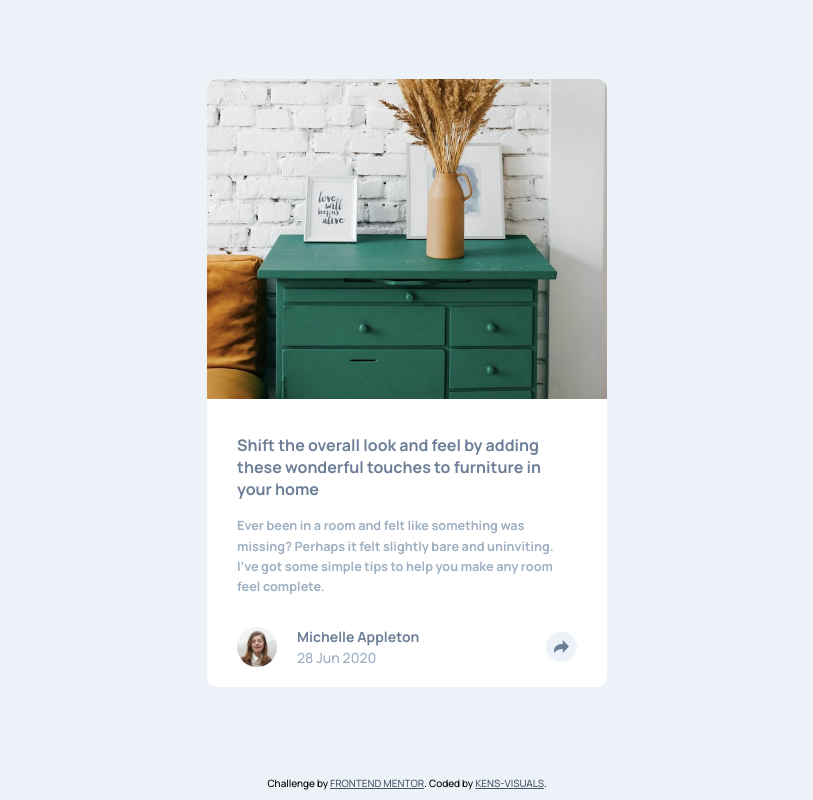
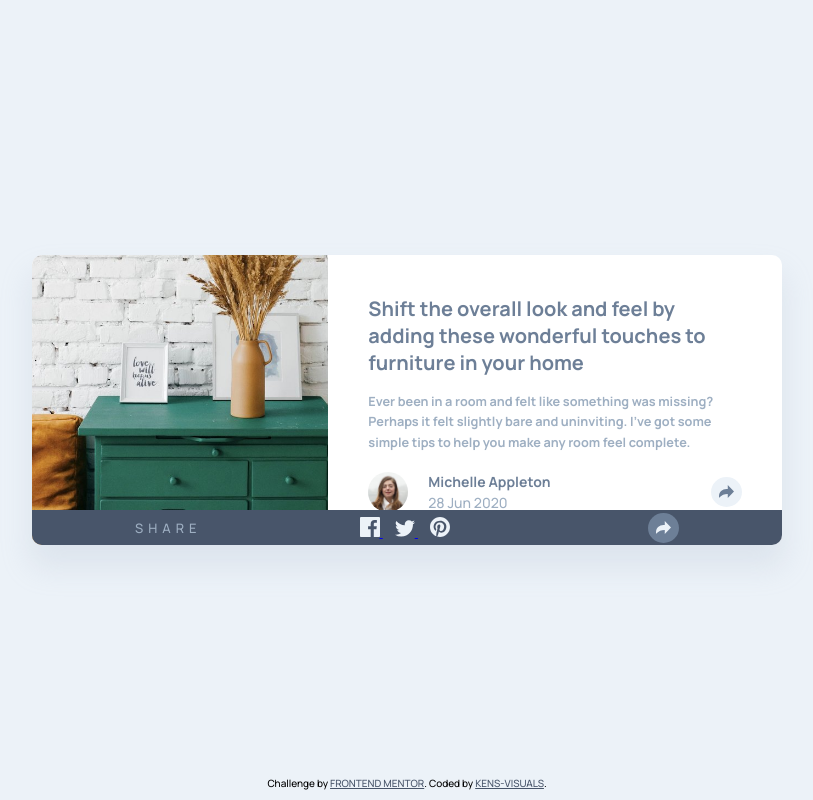
Before and after one commit to kens-visuals/article-preview-component, a website: page index.html in a window 1280 px wide. Shown: the whole page, without its empty margins (233-1046 px from the left). Drawn offline with Linux system fonts and the light colour scheme.

Commit message:
add mobile and desktop final layouts

```diff
--- a/index.html
+++ b/index.html
@@ -23,41 +23,39 @@
   <body>
     <main class="main">
       <div class="container">
-        <div class="card">
-          <img src="./images/drawers.jpg" alt="drawers" class="card__img" />
+        <figure class="card">
+          <div class="card__hero">
+            <!-- <img src="./images/drawers.jpg" alt="drawers" class="card__img" /> -->
+          </div>
 
           <div class="card__content">
-            <h1 class="card__content-heading">
+            <h1 class="card__heading">
               Shift the overall look and feel by adding these wonderful touches
               to furniture in your home
             </h1>
-            <p class="card__content-text">
+            <p class="card__description">
               Ever been in a room and felt like something was missing? Perhaps
               it felt slightly bare and uninviting. I’ve got some simple tips to
               help you make any room feel complete.
             </p>
 
-            <div class="card__content-info">
+            <div class="card__info">
               <img
                 src="./images/avatar-michelle.jpg"
                 alt="avatar michelle"
-                class="card__content-info--img"
+                class="card__info-img"
               />
-              <div class="card__content-info--box">
-                <p class="card__content-info--name">Michelle Appleton</p>
-                <p class="card__content-info--date">28 Jun 2020</p>
+
+              <div class="card__info-box">
+                <p class="card__info-name">Michelle Appleton</p>
+                <p class="card__info-date">28 Jun 2020</p>
               </div>
 
-              <div
-                class="
-                  card__content-info-container
-                  card__content-info-container--active
-                "
-              >
-                <p class="card__content-info-text">Share</p>
+              <div class="card__info-container card__info-container--active">
+                <p class="card__info-text">Share</p>
 
-                <div class="card__content-info-icons">
-                  <a href="#" class="card__content-info-icon">
+                <div class="card__info-icons">
+                  <a href="#" class="card__info-icon">
                     <svg
                       xmlns="http://www.w3.org/2000/svg"
                       width="20"
@@ -68,7 +66,7 @@
                       />
                     </svg>
                   </a>
-                  <a href="#" class="card__content-info-icon">
+                  <a href="#" class="card__info-icon">
                     <svg
                       xmlns="http://www.w3.org/2000/svg"
                       width="20"
@@ -79,7 +77,7 @@
                       />
                     </svg>
                   </a>
-                  <a href="#" class="card__content-info-icon">
+                  <a href="#" class="card__info-icon">
                     <svg
                       xmlns="http://www.w3.org/2000/svg"
                       width="20"
@@ -93,10 +91,7 @@
                 </div>
                 <a
                   href="#"
-                  class="
-                    card__content-info-icon
-                    card__content-info-icon--share--active
-                  "
+                  class="card__info-icon card__info-icon--share--active"
                 >
                   <svg
                     xmlns="http://www.w3.org/2000/svg"
@@ -109,10 +104,8 @@
                   </svg>
                 </a>
               </div>
-              <a
-                href="#"
-                class="card__content-info-icon card__content-info-icon--share"
-              >
+
+              <a href="#" class="card__info-icon card__info-icon--share">
                 <svg xmlns="http://www.w3.org/2000/svg" width="15" height="13">
                   <path
                     d="M15 6.495L8.766.014V3.88H7.441C3.33 3.88 0 7.039 0 10.936v2.049l.589-.612C2.59 10.294 5.422 9.11 8.39 9.11h.375v3.867L15 6.495z"
@@ -121,7 +114,7 @@
               </a>
             </div>
           </div>
-        </div>
+        </figure>
       </div>
     </main>
 
--- a/scss/_base.scss
+++ b/scss/_base.scss
@@ -27,4 +27,5 @@ body {
   background-color: $color-secondary;
   display: grid;
   grid-template-rows: 1fr auto;
+  position: relative;
 }
--- a/scss/_components.scss
+++ b/scss/_components.scss
@@ -1,54 +1,94 @@
 .card {
   width: 100%;
+  max-width: 32rem;
   background-color: $color-secondary--light;
+  box-shadow: 0 2rem 3rem 0.25rem rgba(158, 175, 194, 0.2);
   border-radius: 1rem;
   overflow: hidden;
   position: relative;
+  display: flex;
+  align-items: center;
+  flex-direction: column;
+  justify-content: center;
 
-  &__img {
+  @media (min-width: 768px) {
+    max-width: 75rem;
+    flex-direction: row;
+    position: absolute;
+    top: 50%;
+    left: 50%;
+    transform: translate(-50%, -50%);
+  }
+
+  &__hero {
     width: 100%;
+    height: 21rem;
+    background-image: url(../images/drawers.jpg);
+    background-size: cover;
+    transform: translateY(-1.4rem);
+
+    @media (min-width: 768px) {
+      width: 65rem;
+      height: 29rem;
+      transform: translateY(0);
+    }
   }
 
   &__content {
-    padding: 3rem 3rem 2rem 3rem;
+    padding: 2rem 3rem;
 
-    &-heading {
+    @media (min-width: 768px) {
+      width: 90rem;
+      height: 29rem;
+      padding: 4rem;
+    }
+  }
+
+  &__heading {
     color: $color-primary--dark;
     font-size: 1.6rem;
     margin-bottom: 1.5rem;
+
+    @media (min-width: 768px) {
+      font-size: 2rem;
+    }
   }
 
-    &-text {
+  &__description {
     color: $color-primary--light;
     font-size: 1.27rem;
     font-weight: 700;
     line-height: 1.6;
     margin-bottom: 3rem;
+
+    @media (min-width: 768px) {
+      margin-bottom: 2rem;
+    }
   }
 
-    &-info {
+  &__info {
     width: 100%;
     display: flex;
     align-items: center;
     justify-content: flex-start;
 
-      &--img {
+    &-img {
       width: 4rem;
       border-radius: 50%;
     }
 
-      &--box {
-        margin-left: 2rem;
+    &-box {
+      margin: 0 auto 0 2rem;
     }
 
-      &--name {
+    &-name {
       color: $color-primary--dark;
       font-size: 1.4rem;
       font-weight: 700;
       margin-bottom: 0.2rem;
     }
 
-      &--date {
+    &-date {
       color: $color-primary--light;
       font-size: 1.4rem;
       font-family: $font-primary;
@@ -67,7 +107,7 @@
       justify-content: space-around;
 
       &--active {
-          display: none;
+        // display: none;
       }
     }
 
@@ -75,12 +115,12 @@
       color: $color-primary--light;
       text-transform: uppercase;
       letter-spacing: 0.5rem;
-        font-size: 1.2rem;
+      font-size: 1.3rem;
     }
 
     &-icons {
       fill: $color-secondary;
-        margin-left: -3rem;
+      margin: 0.4rem 0 0 -4rem;
 
       & > *:hover {
         fill: $color-primary--light;
@@ -89,27 +129,30 @@
     }
 
     &-icon {
-        margin-left: 1rem;
+      margin-left: 1.2rem;
 
       &--share {
         fill: $color-primary--dark;
         background-color: $color-secondary;
-          margin-left: auto;
         padding: 0.4rem 0.8rem;
         border-radius: 50%;
+
+        &:hover {
+          fill: $color-secondary;
+          background-color: $color-primary--dark;
+          transition: all 0.3s;
+        }
 
         &--active {
           fill: $color-secondary;
           background-color: $color-primary--dark;
           padding: 0.4rem 0.8rem;
           border-radius: 50%;
-            margin-bottom: 0.7rem;
 
           &:hover {
             fill: $color-primary--light;
             background-color: $color-secondary;
             transition: all 0.3s;
-            }
           }
         }
       }
--- a/scss/_layout.scss
+++ b/scss/_layout.scss
@@ -2,9 +2,11 @@
   display: flex;
   align-items: center;
   justify-content: center;
+  //   padding: 3rem;
 }
 
 .container {
-  width: 85%;
-  max-width: 400px;
+  @media (min-width: 768px) {
+    max-width: 750px;
+  }
 }
```
Also changed, not shown: css/style.css. Lines whose indentation alone changed are shown as unchanged.
